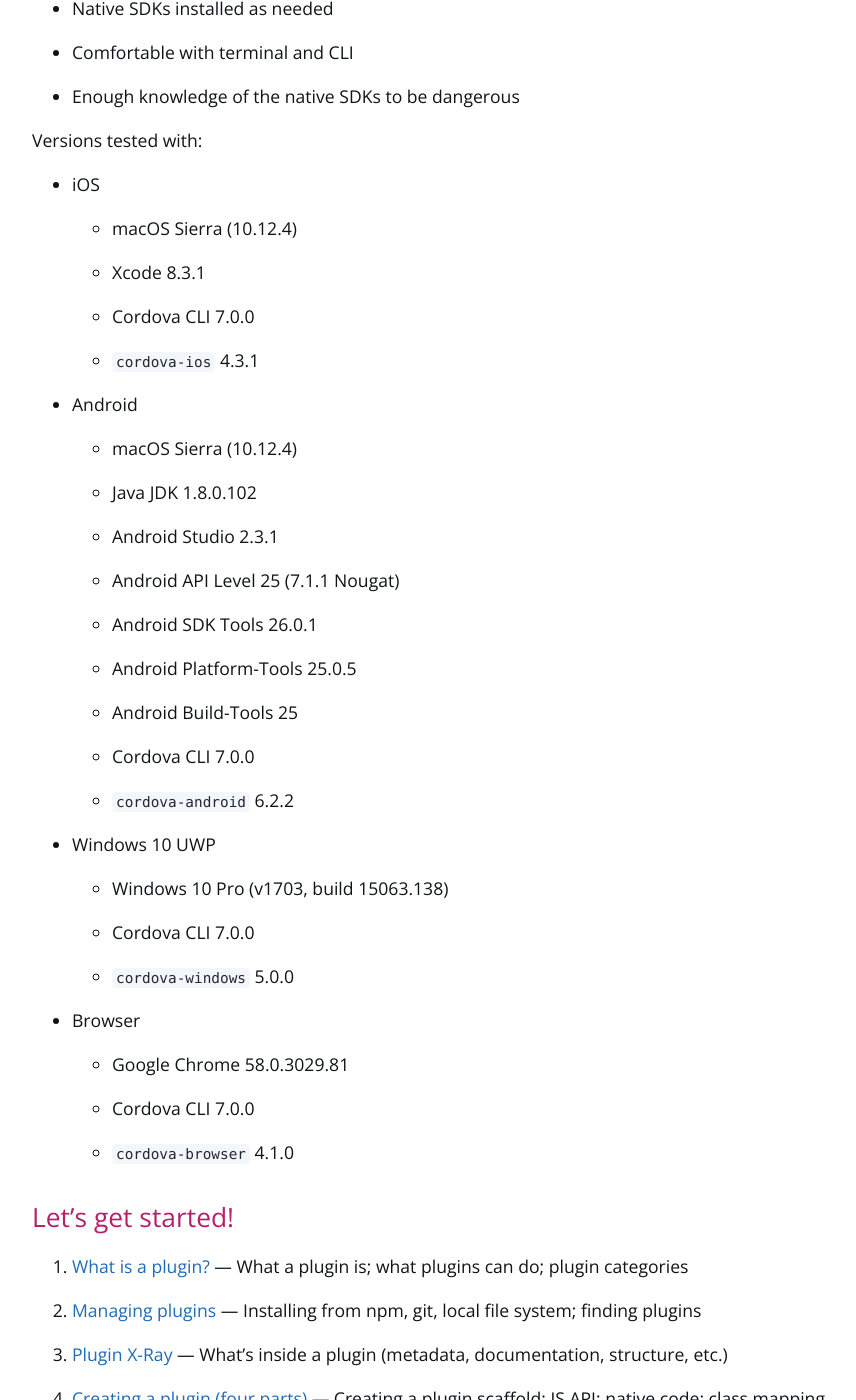
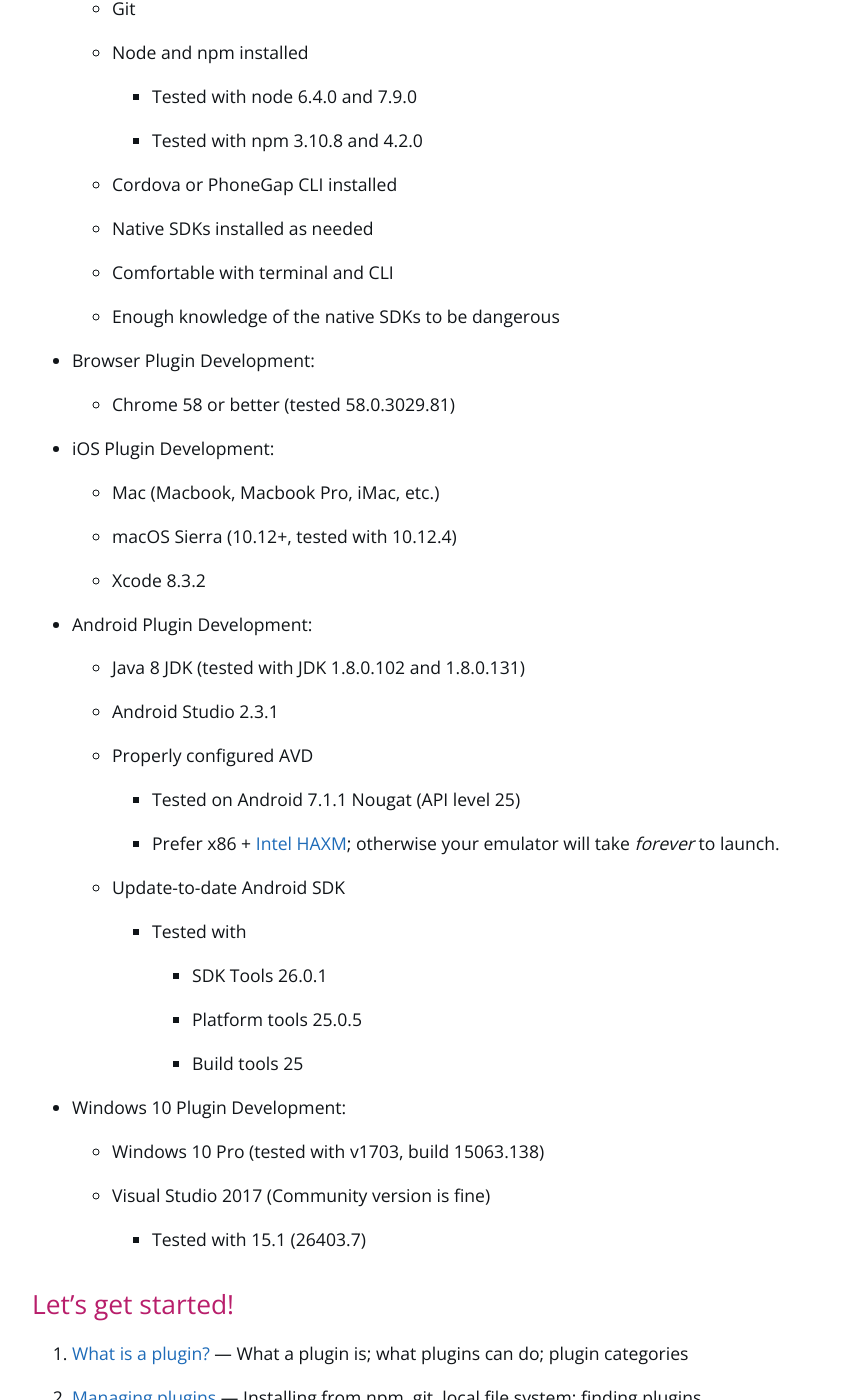
Before and after one commit to kerrishotts/pgday, a Jekyll site: the page built from workshops/2017/campp/index.md, in a window 1280 px wide and 1400 px high, scrolled down 1495 px. Shown: the whole window, without its empty margins (192-1048 px from the left). Built offline with Jekyll 4.4.1, drawn with Linux system fonts in a browser that asks for light colours; some of the changed text lies outside the part shown.

Commit message:
Pre-reqs

```diff
--- a/workshops/2017/campp/index.md
+++ b/workshops/2017/campp/index.md
@@ -35,39 +35,36 @@
 
 The following prerequisites are required. Versions used for testing follow.
 
-* Cordova or PhoneGap CLI installed
-* Native SDKs installed as needed
-* Comfortable with terminal and CLI
-* Enough knowledge of the native SDKs to be dangerous
-
-Versions tested with:
-
-* iOS
-    * macOS Sierra (10.12.4)
-    * Xcode 8.3.1
-    * Cordova CLI 7.0.0
-    * `cordova-ios` 4.3.1
-
-* Android
-    * macOS Sierra (10.12.4)
-    * Java JDK 1.8.0.102
+* General Prerequisites
+    * Git
+    * Node and npm installed
+        * Tested with node 6.4.0 and 7.9.0
+        * Tested with npm 3.10.8 and 4.2.0
+    * Cordova or PhoneGap CLI installed
+    * Native SDKs installed as needed
+    * Comfortable with terminal and CLI
+    * Enough knowledge of the native SDKs to be dangerous
+* Browser Plugin Development:
+    * Chrome 58 or better (tested 58.0.3029.81)
+* iOS Plugin Development:
+    * Mac (Macbook, Macbook Pro, iMac, etc.)
+    * macOS Sierra (10.12+, tested with 10.12.4)
+    * Xcode 8.3.2
+* Android Plugin Development:
+    * Java 8 JDK (tested with JDK 1.8.0.102 and 1.8.0.131)
     * Android Studio 2.3.1
-    * Android API Level 25 (7.1.1 Nougat)
-    * Android SDK Tools 26.0.1
-    * Android Platform-Tools 25.0.5
-    * Android Build-Tools 25
-    * Cordova CLI 7.0.0
-    * `cordova-android` 6.2.2
-
-* Windows 10 UWP
-    * Windows 10 Pro (v1703, build 15063.138)
-    * Cordova CLI 7.0.0
-    * `cordova-windows` 5.0.0
-
-* Browser
-    * Google Chrome 58.0.3029.81
-    * Cordova CLI 7.0.0
-    * `cordova-browser` 4.1.0
+    * Properly configured AVD
+        * Tested on Android 7.1.1 Nougat (API level 25)
+        * Prefer x86 + [Intel HAXM](https://software.intel.com/en-us/android/articles/intel-hardware-accelerated-execution-manager); otherwise your emulator will take _forever_ to launch.
+    * Update-to-date Android SDK
+        * Tested with
+            * SDK Tools 26.0.1
+            * Platform tools 25.0.5
+            * Build tools 25
+* Windows 10 Plugin Development:
+    * Windows 10 Pro (tested with v1703, build 15063.138)
+    * Visual Studio 2017 (Community version is fine)
+        * Tested with 15.1 (26403.7)
 
 ## Let's get started!
 
```
